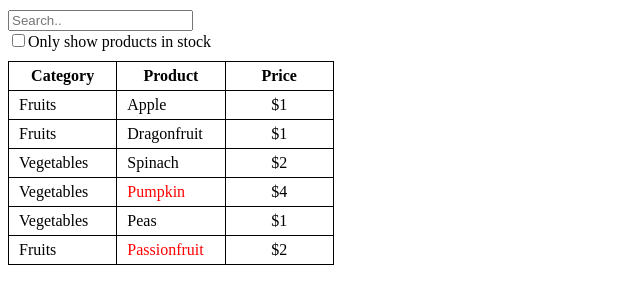
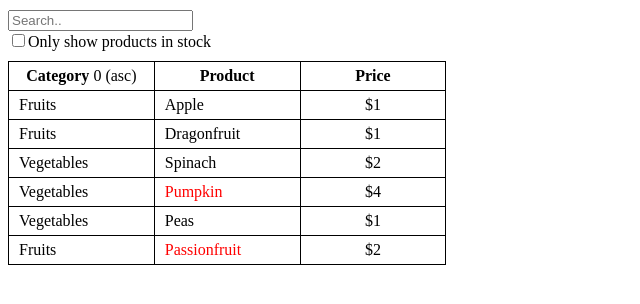
Before and after one commit to geremiasanti/react-datatable, a React (Create React App) app: page / in a window 1280 px wide. Shown: the top 304 px of the page, without its empty margins (0-640 px from the left). Built offline with nearby package versions, Linux system fonts and the light colour scheme.

Commit message:
display ordering

```diff
--- a/src/App.js
+++ b/src/App.js
@@ -64,7 +64,10 @@ function ProductTable({products, filterText, inStockOnly}) {
 			display: 'Price'
 		}
 	]
-	const [orderColumns, setOrderColumns] = useState([showColumns[0].prop]);
+	const [orderColumns, setOrderColumns] = useState([{
+		prop: showColumns[0].prop,
+		order: 'asc',
+	}]);
 
 	const rows = products.filter((product) => {
 		if(product.name.toLowerCase().indexOf(filterText.toLowerCase()) === -1) {
@@ -102,7 +105,10 @@ function ProductTable({products, filterText, inStockOnly}) {
 	return (
 		<table>
 			<thead>
-				<ProductHeader showColumns={showColumns}/>
+				<ProductHeader
+					showColumns={showColumns}
+					orderColumns={orderColumns}
+				/>
 			</thead>
 			<tbody>
 				{rows}
@@ -111,9 +117,23 @@ function ProductTable({products, filterText, inStockOnly}) {
 	);
 }
 
-function ProductHeader({showColumns}) {
+function ProductHeader({showColumns, orderColumns}) {
 	const columnHeaders = showColumns.map(
-		(col) => <th key={col.prop}>{col.display}</th>
+		(col) => {
+			let displayOrder = "";
+
+			const samePropValue = (obj) => obj.prop === col.prop;
+			const orderColumn = orderColumns.find(samePropValue)
+			const orderColumnPriority = orderColumns.findIndex(samePropValue)
+			if(orderColumn)
+				displayOrder = `${orderColumnPriority} (${orderColumn.order})`;
+
+			return (
+				<th key={col.prop}>
+					{col.display} <span style={{ fontWeight: 'normal' }}>{displayOrder}</span>
+				</th>
+			)
+		}
 	);
 	return (
 		<tr>
```
